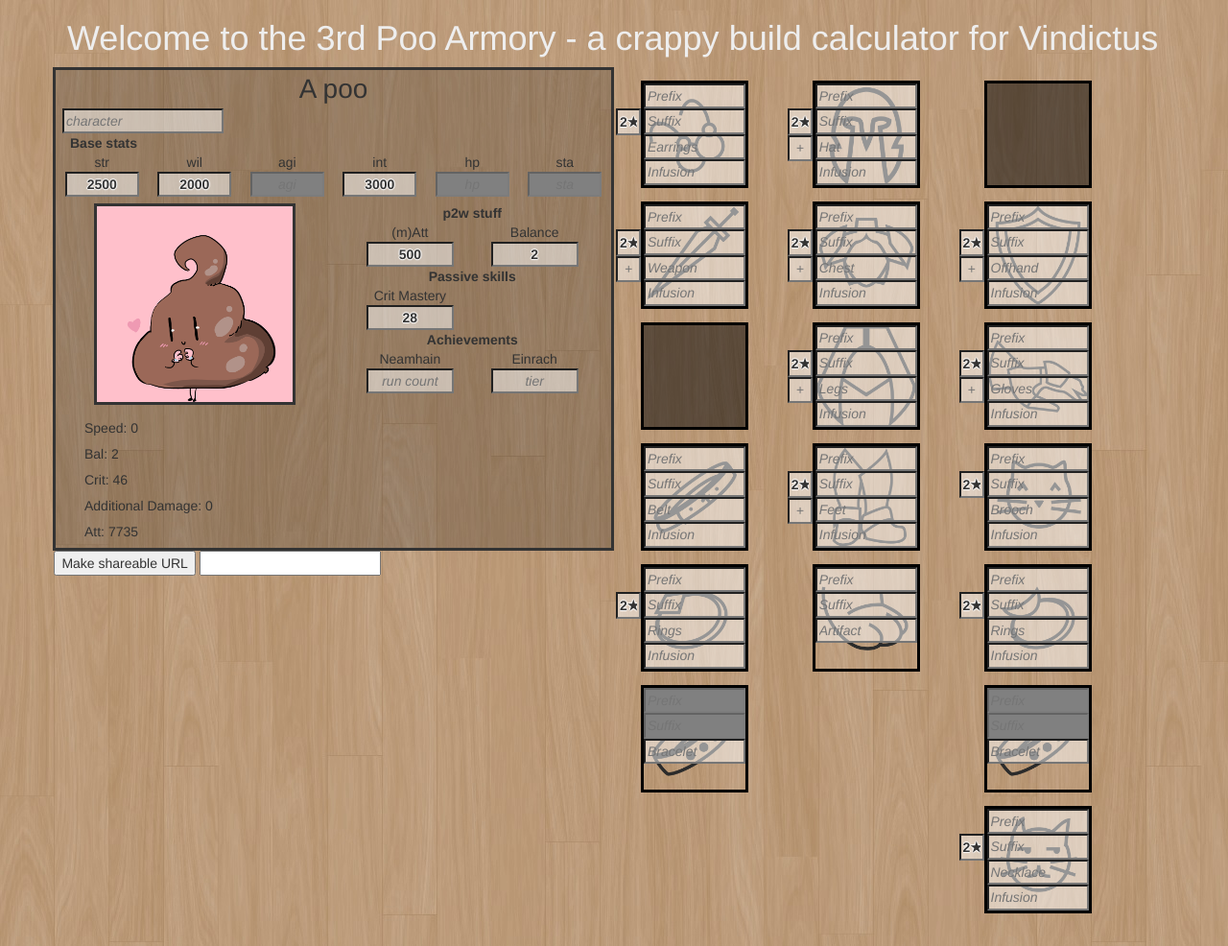
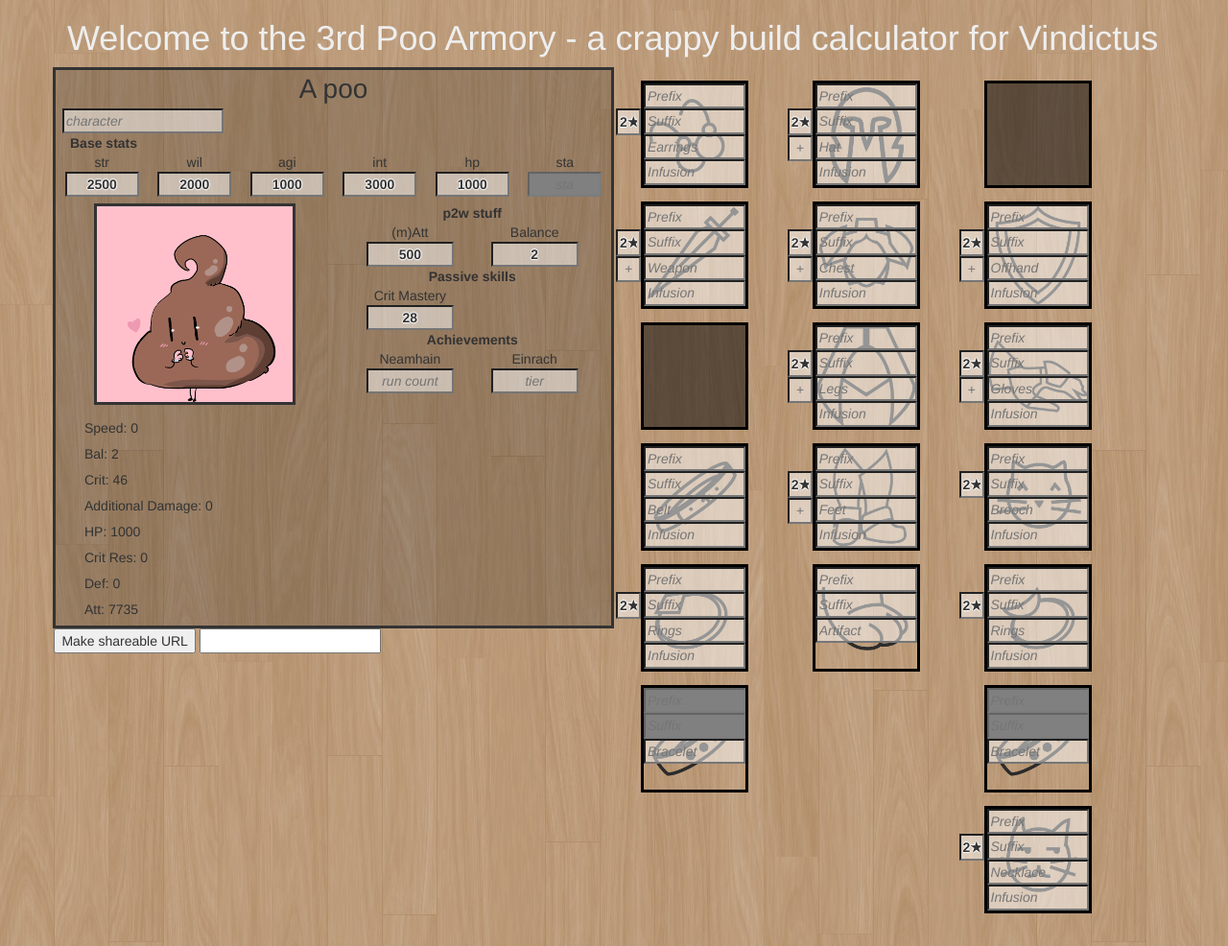
Before and after one commit to jiglei/PooArmory, a plain HTML site: page poo.html in a window 1280 px wide. Shown: the top 986 px of the page at 96% size. Drawn offline with Linux system fonts and the light colour scheme.

Commit message:
Add some support for critres and def

```diff
--- a/data.js
+++ b/data.js
@@ -328,11 +328,13 @@
 var g_chests = [
 	{
 		"name":"Lugh Lamhfada",
-		"type":"cloth"
+		"type": "cloth",
+		"level": 90
 	},
 	{
 		"name":"Terminus Sentinel",
-		"type":"light"
+		"type": "light",
+		"level": 90
 	},
 	{
 		"name":"Braha",
@@ -340,11 +342,13 @@
 	},
 	{
 		"name":"Regina",
-		"type":"plate"
+		"type": "plate",
+		"level": 90
 	},
 		{
 		"name":"Dullahan",
-		"type":"plate"
+		"type": "plate",
+		"level":95
 	}
 ]
 
@@ -363,11 +367,13 @@
 	},
 	{
 		"name":"Regina",
-		"type":"plate"
+		"type": "plate",
+		"level": 90
 	},
 		{
 		"name":"Dullahan",
-		"type":"plate"
+		"type": "plate",
+		"level": 95
 	}
 ]
 
@@ -386,11 +392,13 @@
 	},
 	{
 		"name":"Regina",
-		"type":"plate"
+		"type": "plate",
+		"level": 90
 	},
 		{
 		"name":"Dullahan",
-		"type":"plate"
+		"type": "plate",
+		"level": 95
 	}
 ]
 
@@ -409,11 +417,13 @@
 	},
 	{
 		"name":"Regina",
-		"type":"plate"
+		"type": "plate",
+		"level": 90
 	},
 	{
 		"name":"Dullahan",
-		"type":"plate"
+		"type": "plate",
+		"level": 95
 	}
 ]
 
@@ -1026,17 +1036,175 @@
 }
 
 
-var g_weaponSide = {
-	90 : ['Perfect', 'Keen', 'Stable', 'Lightweight'],
-	95 : ['C.Perfect', 'C.Keen', 'C.Stable', 'C.Lightweight']
+var g_sides = {
+	"weapon": ['Perfect', 'Keen', 'Stable', 'Lightweight'],
+	"hat": ["Solid"],
+	"chest": ["Solid", "Smooth"],
+	"gloves": ["Solid"],
+	"legs": ["Solid", "Smooth"],
+	"feet": ["Solid"]
 }
 
-var g_setLevels = {
-	"Regina": 90,
-	"Lugh": 90,
-	"Terminus": 90,
-	"Braha": 90,
-	"Dullahan": 95
+var g_componentData = {
+	90: {
+		"weapon": {
+			"name": "Core",
+			"stats": {
+				"speed": [3, 4],
+				"att": [6584, 7080]
+			}
+		},
+		"chest": {
+			"name": "Core",
+			"stats": {
+				"def": [3, 4],
+			}
+		},
+		"legs": {
+			"name": "Core",
+			"stats": {
+				"def": [3, 4],
+			}
+		},
+		"gloves": {
+			"name": "Core",
+			"stats": {
+				"def": [3, 4],
+			}
+		},
+		"feet": {
+			"name": "Core",
+			"stats": {
+				"def": [3, 4],
+			}
+		},
+		"hat": {
+			"name": "Core",
+			"stats": {
+				"def": [3, 4],
+			}
+		},
+		"Perfect": {
+			"name": "Perfect",
+			"stats": {
+				"att": [4390, 4720]
+			}
+		},
+		"Keen": {
+			"name": "Keen",
+			"stats": {
+				"balance": [27, 30],
+				"crit": [28, 31]
+			}
+		},
+		"Stable": {
+			"name": "Stable",
+			"stats": {
+				"balance": [41, 45]
+			}
+		},
+		"Lightweight": {
+			"name": "Lightweight",
+			"stats": {
+				"crit": [19, 21],
+				"speed": [4, 5]
+			}
+		},
+		"Solid": {
+			"name": "Solid",
+			"stats": {
+				"def": [1, 100],
+				"critres": [1,3]
+			}
+		},
+		"Smooth": {
+			"name": "Smooth",
+			"stats": {
+				"def": [1, 500],
+				"critres": [4,9]
+			}
+		}
+	},
+	95: {
+		"weapon": {
+			"name": "Core",
+			"stats": {
+				"speed": [3, 4],
+				"att": [8258, 8880]
+			}
+		},
+		"chest": {
+			"name": "Core",
+			"stats": {
+				"def": [3, 4],
+			}
+		},
+		"legs": {
+			"name": "Core",
+			"stats": {
+				"def": [3, 4],
+			}
+		},
+		"gloves": {
+			"name": "Core",
+			"stats": {
+				"def": [3, 4],
+			}
+		},
+		"feet": {
+			"name": "Core",
+			"stats": {
+				"def": [3, 4],
+			}
+		},
+		"hat": {
+			"name": "Core",
+			"stats": {
+				"def": [3, 4],
+			}
+		},
+		"Perfect": {
+			"name": "Perfect",
+			"stats": {
+				"att": [5506, 5920]
+			}
+		},
+		"Keen": {
+			"name": "Keen",
+			"stats": {
+				"balance": [24, 27],
+				"crit": [36, 40]
+			}
+		},
+		"Stable": {
+			"name": "Stable",
+			"stats": {
+				"balance": [37, 41]
+			}
+		},
+		"Lightweight": {
+			"name": "Lightweight",
+			"stats": {
+				"crit": [24, 27],
+				"speed": [4, 5]
+			}
+		},
+		"Solid": {
+			"name": "Solid",
+			"stats": {
+				"def": [10, 1000],
+				"critres": [10, 30]
+			}
+		},
+		"Smooth": {
+			"name": "Smooth",
+			"stats": {
+				"def": [10, 5000],
+				"critres": [40, 90]
+			}
+		}
+	}
+
 }
 
 var g_charaStats = {
@@ -1139,14 +1307,14 @@
 		{
 			"name" : "25",
 			"stats" : {
-				"HP": 1000,
+				"hp": 1000,
 				"crit": 1
 			}
 		},
 		{
 			"name" : "50",
 			"stats" : {
-				"HP": 1000,
+				"hp": 1000,
 				"att": 500,
 				"matt": 500,
 				"crit": 2
@@ -1155,7 +1323,7 @@
 		{
 			"name" : "75",
 			"stats" : {
-				"HP": 1000,
+				"hp": 1000,
 				"att": 500,
 				"matt": 500,
 				"crit": 3,
@@ -1165,7 +1333,7 @@
 				{
 			"name" : "100",
 			"stats" : {
-				"HP": 1000,
+				"hp": 1000,
 				"att": 1000,
 				"matt": 1000,
 				"crit": 5,
@@ -1306,12 +1474,18 @@
 	"crit": "Crit",
 	"att": "Att",
 	"matt": "mAtt",
-	"add": "Additional Damage"
+	"add": "Additional Damage",
+	"hp": "HP",
+	"critres": "Crit Res",
+	"def": "Def"
 }
 
 var g_displayableStatsCommon = {
 	"speed" : true,
 	"balance": true,
 	"crit": true,
-	"add": true
+	"add": true,
+	"hp": true,
+	"critres": true,
+	"def": true
 }
--- a/poo.css
+++ b/poo.css
@@ -47,9 +47,10 @@
 	text-shadow: none;
 }
 
-input[type="text"]{
-    font-weight:bold;
+input[type="text"] {
+	font-weight: bold;
 	text-shadow: -1px 0 1px #fefefe, 0 1px 1px #fefefe, 1px 0 1px #fefefe, 0 -1px 1px #fefefe;
+	background-color:rgba(255,255,255,0.5);
 	color:#333333;
 }
 
--- a/poo.js
+++ b/poo.js
@@ -142,7 +142,6 @@
 	{
 		ret.css("height", height)
 	}
-	ret.css("background", "rgba(255,255,255,0.5)")
 
 	if(placeholder)
 	{
@@ -313,19 +312,20 @@
 }
 
 
-var getWeaponFragments = function (name)
-{
-	var	ret = []
-	try{
-		var level = g_setLevels[name] || 0
-		ret.push(g_weaponFragments[name])
-		$.each(g_weaponSide[level], function(k,v){
-			ret.push(g_weaponFragments[v])
+var getEquipComponents = function (loc, name)
+{
+	try {
+		var lookup = g_lookups[loc]
+		var item = lookup[name.toLowerCase()]
+		level = item["level"]
+		var componentNames = [loc].concat(g_sides[loc])
+		var ret = $.map(componentNames, function (v, i) {
+			return g_componentData[level][v]
 		})
-	}catch(err)
-	{
-	}
-	return ret
+		return ret
+	} catch (ex) {
+		return []
+	}
 }
 
 var makeDialogId = function(loc)
@@ -347,10 +347,6 @@
 
 function getComponents(loc, name)
 {
-	if (loc == "weapon")
-	{
-		return getWeaponFragments(guessSetName(name))
-	}
 	if (loc == "bracelet")
 	{
 		var list = g_lookups["bracelet"][name.toLowerCase()]["components"]["list"]
@@ -361,6 +357,10 @@
 		}
 		return ret
 	}
+
+
+	ret = getEquipComponents(loc, name)
+	return ret
 }
 
 function getComments(loc, name)
@@ -721,7 +721,7 @@
 		return true
 	}
 
-	if (loc == "weapon")
+	if (loc in g_sides)
 	{
 		if ('level' in entry && entry["level"] >= 90)
 		{
@@ -1382,7 +1382,7 @@
 	var baseStatsLabel = $("<p class = 'row stat-head no-padding' />")
 	baseStatsLabel.html("Base stats")
 
-	var baseStats = {'str':2500, 'wil':2000, 'agi':undefined, 'int':3000, 'hp':undefined, 'sta':undefined}
+	var baseStats = {'str':2500, 'wil':2000, 'agi':1000, 'int':3000, 'hp':1000, 'sta':undefined}
 
 	var baseStatRow = $("<div class='row' />")
 	var baseStatInputs = {}
@@ -1479,7 +1479,9 @@
 		// Wil -> Crit
 		var wilCrit = Math.floor(valOf(baseStatInputs["wil"]) *3/400)
 		wilCrit = Math.min(wilCrit, 15)
-		newStats["crit"] = wilCrit+3+(newStats.crit||0)
+		newStats["crit"] = wilCrit + 3 + (newStats.crit || 0)
+
+		newStats["hp"] = valOf(baseStatInputs["hp"]) + (newStats["hp"]||0)
 
 		// str/int -> att/mAtt
 		var attStat = g_attackStats[target.data("chara")] || 'att'
@@ -1506,7 +1508,7 @@
 		var attRow = makeStatDiv(g_niceStrings[attStat], newStats[attStat])
 		statsWrap.append(attRow)
 	}
-	writeStats({crit:0, bal:0, speed:0, add:0})
+	writeStats({crit:0, bal:0, speed:0, add:0, hp:0})
 
 	// This is what the calling code should call to update
 	target.data('update', writeStats)
```
